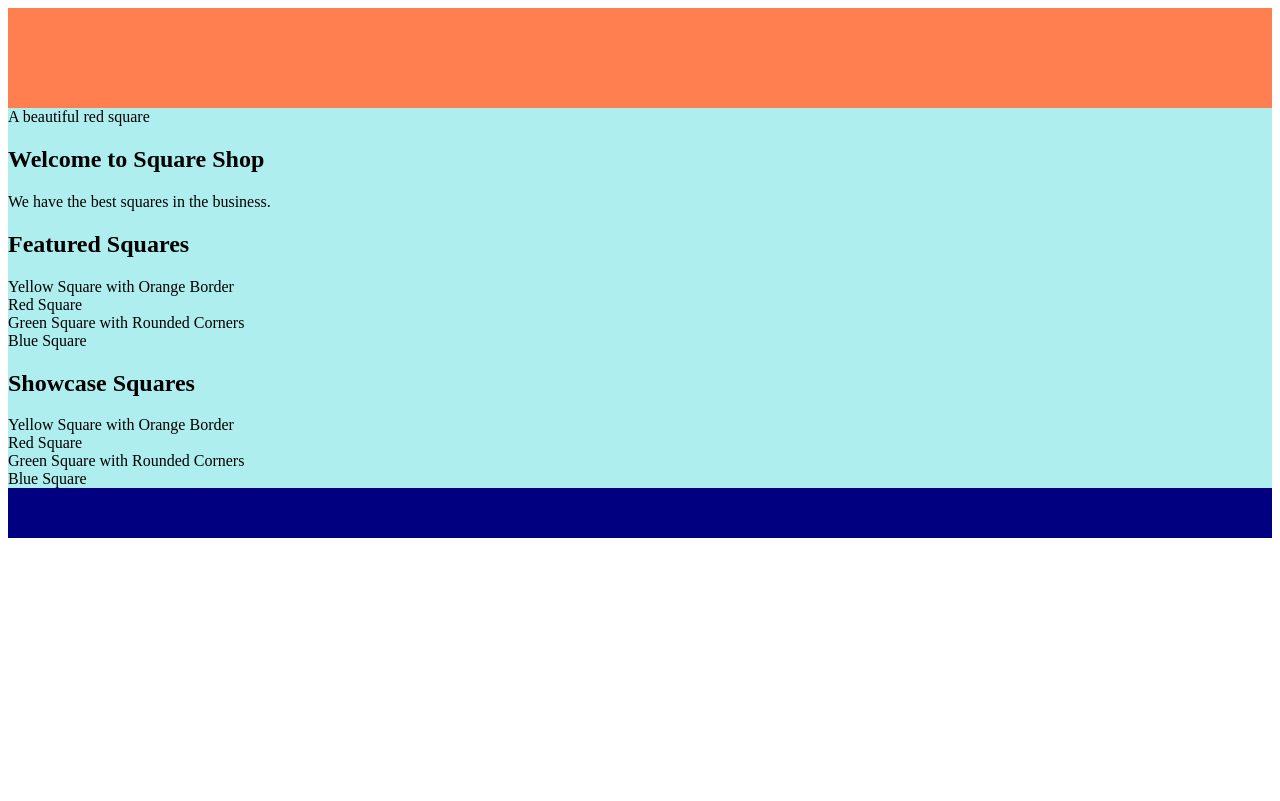
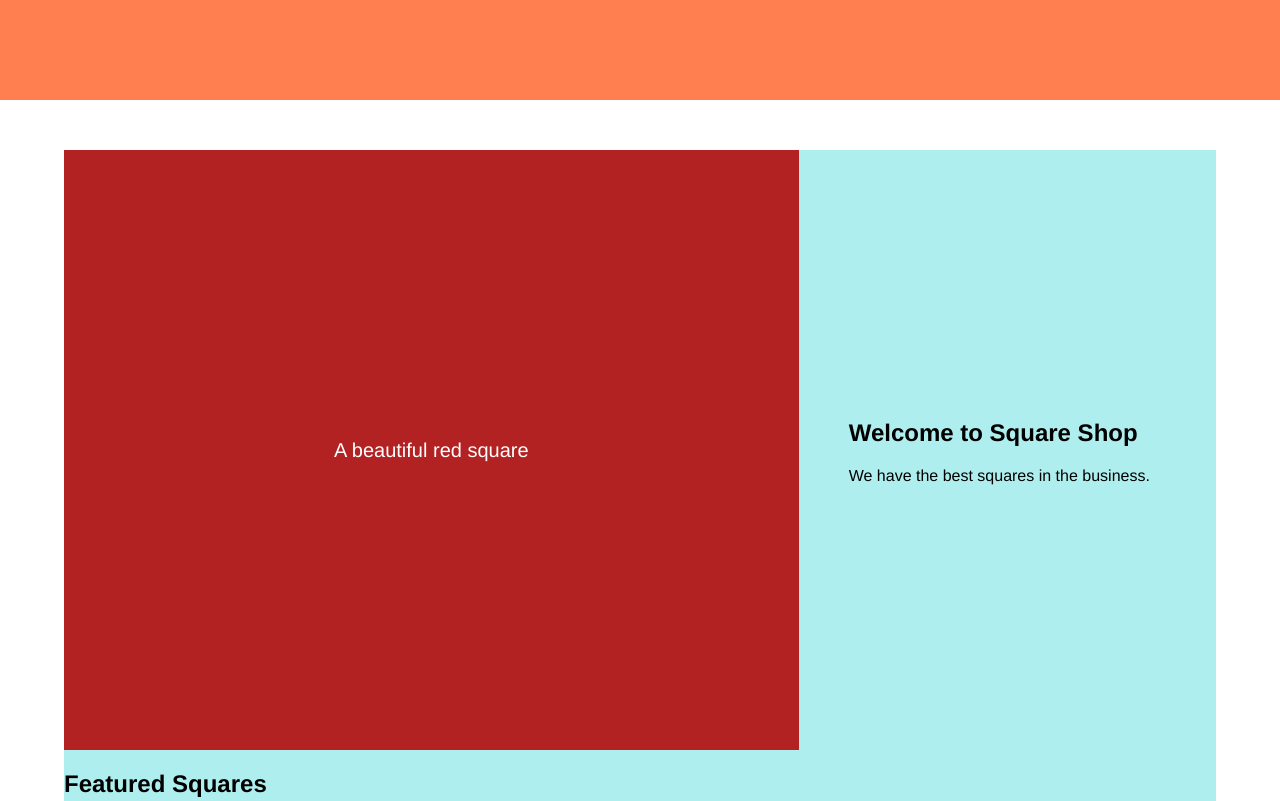
Before and after one commit to JamesKim1999/squareshop-1021, a plain HTML site: page index.html in a window 1280 px wide. Shown: the top 801 px of the page. Drawn offline with Linux system fonts and the light colour scheme.

Commit message:
SquareShop1

```diff
--- a/index.html
+++ b/index.html
@@ -29,8 +29,8 @@
                 <article class="square blue-square">Blue Square</article>
             </div>
         </section>
-        <section id="Showcase">
-            <h2>Showcase Squares</h2>
+        <section id="showcase">
+            <h2>Showcased Squares</h2>
             <div>
                 <article class="square yellow-square"> Yellow Square with Orange Border</article>
                 <article class="square red-square"> Red Square</article>
--- a/style.css
+++ b/style.css
@@ -1,6 +1,10 @@
 main
 {
     background-color: paleturquoise;
+    /*top bottom left right*/
+    /*margin: 10px 20 px 30px 40 px;*/
+    /*top and bottom/ left and right*/
+    margin: 50px 5%;
 }
 header
 {
@@ -10,5 +14,104 @@ header
 footer
 {
     background-color: navy;
-    height: 50px;
+    height: 100px;
 }
+body
+{
+    margin: 0px;
+    font-family: 'Helvetica';
+}
+.square
+{
+    background-color: white;
+    height: 300px;
+    font-size: 20px;
+    display: flex;
+    /*centers horizontally*/
+    justify-content: center;
+    /*centers vertically*/
+    align-items: center;
+}
+.red-square
+{
+    background-color: firebrick;
+    color: white;
+}
+.yellow-square
+{
+    background-color: yellow;
+    border-width: 5px;
+    border-style: solid;
+    border-color: orange;
+    /*shorthand for border*/
+    border: 5px solid orange;
+    box-sizing: border-box;
+}
+.green-square
+{
+    background-color: green;
+    border-radius: 10px;
+    color: white;
+}
+.blue-square
+{
+    background-color: blue;
+    color: white;
+}
+#welcome
+{
+    display: flex;
+    gap: 50px;
+    align-items: center;
+}
+#welcome .red-square
+{
+    width: 66%;
+    height: 600px;
+}
+#welcome .welcome-text
+{
+    width: 33%;
+    margin: ;
+}
+#featured div
+{
+    display: grid;
+    grid-template-columns: 1fr 1fr 1fr;
+    grid-template-rows: 1fr 1fr;
+    margin: 0px 10px;
+    gap: 10px;
+}
+#featured .red-square
+{
+    /* where it starts, how much it spans*/
+    grid-column: 1 / span 1;
+    grid-row: 1 / span 2;
+    height: 100%;
+}
+#featured .yellow-square
+{
+    grid-column: 2 / span 1;
+    grid-row: 2 / span 1;
+}
+#featured .green-square
+{
+    grid-column: 2 / span 2;
+    grid-row: 1 span 1;
+}
+#featured .blue-square
+{
+    grid-column: 3 / span 1;
+    grid-row: 2 / span 2;
+}
+#showcase div
+{
+    display: flex;
+    flex-wrap: wrap;
+    gap: 10px;
+    justify-content: center;
+}
+#showcase article
+{
+    width: 500px;
+}
```
